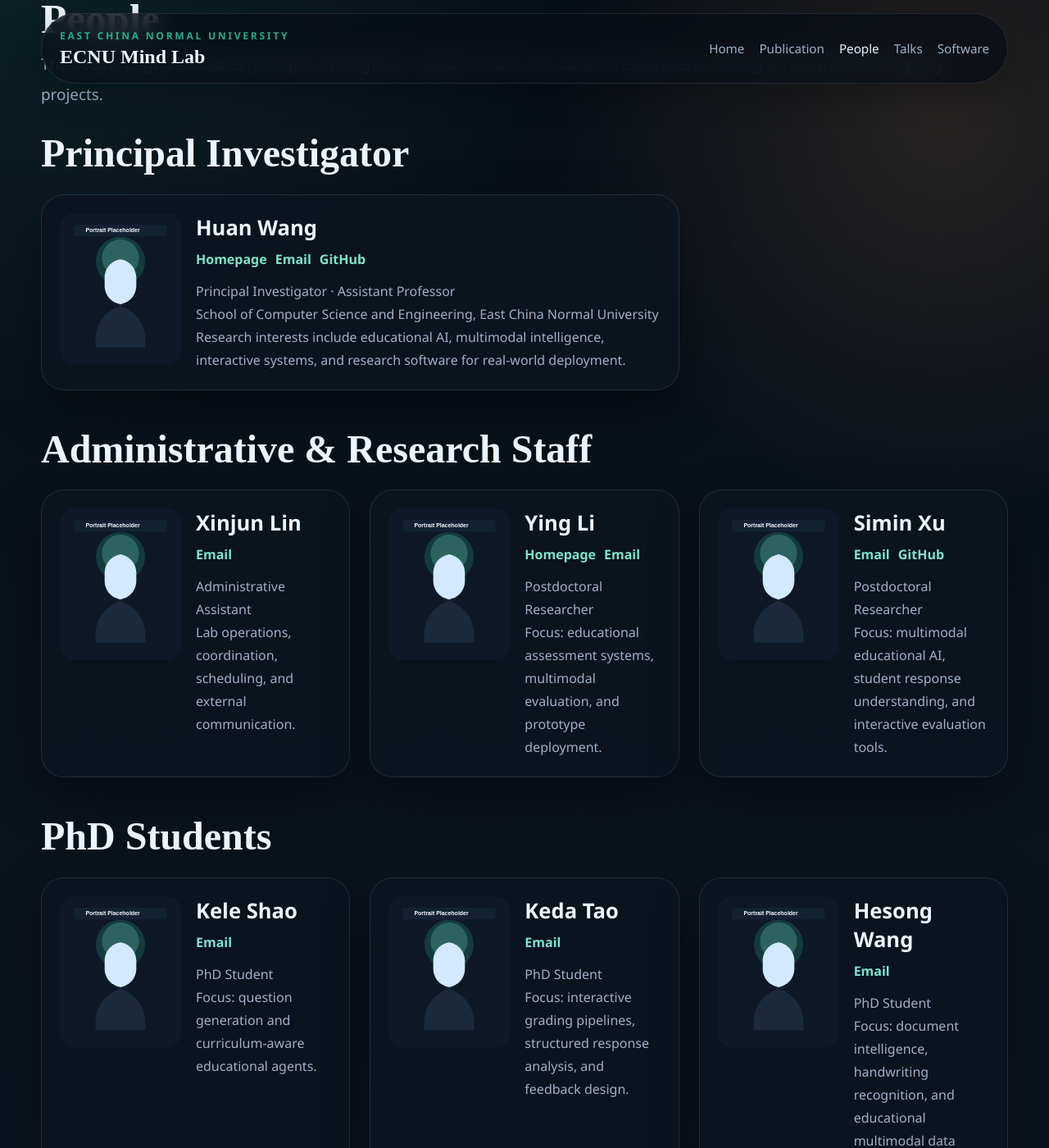
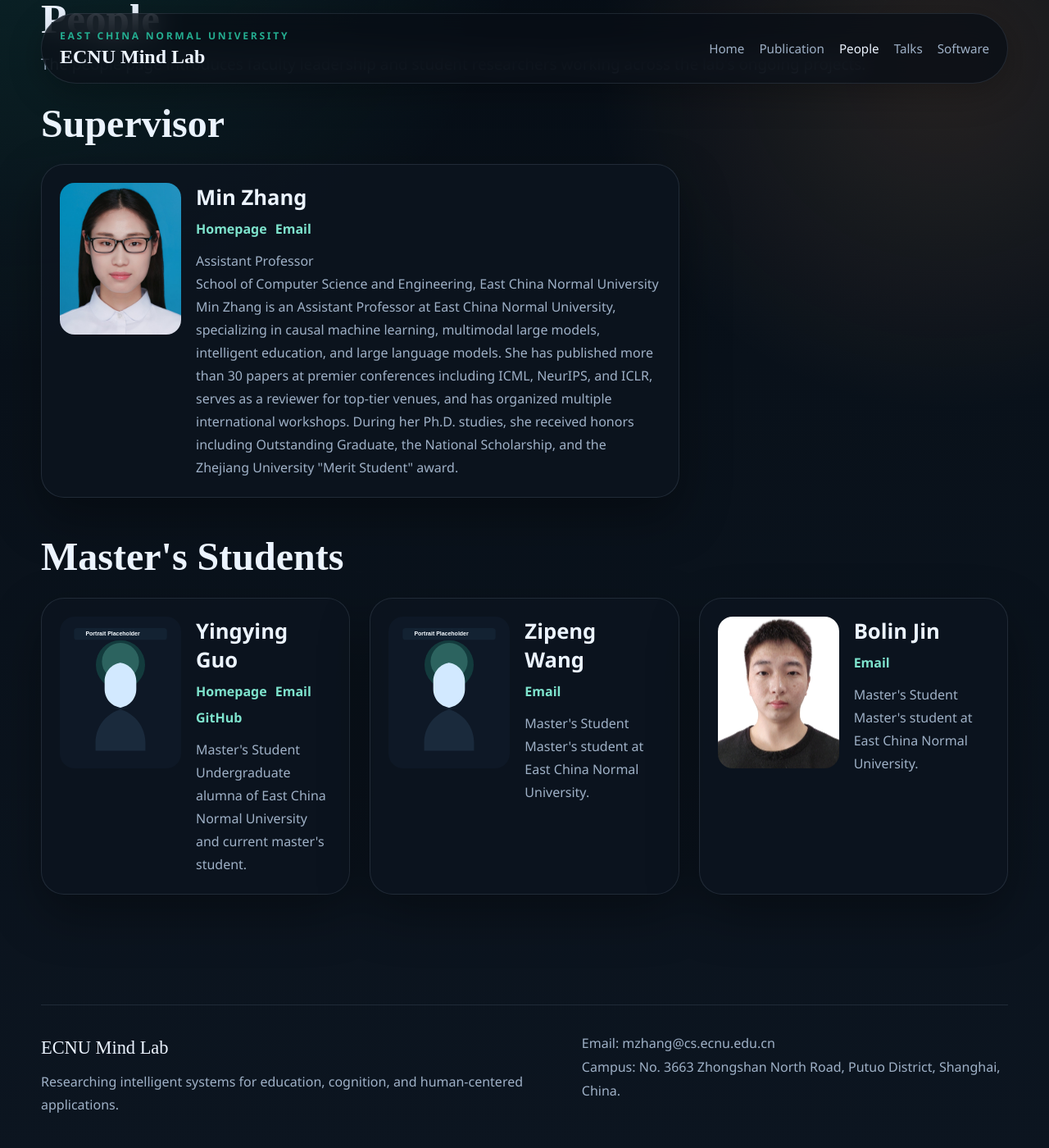
Before and after one commit to Mind-Lab-ECNU/mind-lab-ecnu.github.io, a Jekyll site: the page built from _pages/people.html, in a window 1280 px wide and 1400 px high, scrolled down 219 px. Shown: the whole window at 82% size. Built offline with Jekyll 4.4.1, drawn with Linux system fonts in a browser that asks for light colours.

Commit message:
Update people page profiles

```diff
--- a/_data/people.yml
+++ b/_data/people.yml
@@ -1,71 +1,43 @@
-principal_investigator:
-  - name: Huan Wang
-    role: "Principal Investigator · Assistant Professor"
+supervisors:
+  - name: Min Zhang
+    role: "Assistant Professor"
     affiliation: "School of Computer Science and Engineering, East China Normal University"
-    note: "Research interests include educational AI, multimodal intelligence, interactive systems, and research software for real-world deployment."
+    note: "Min Zhang is an Assistant Professor at East China Normal University, specializing in causal machine learning, multimodal large models, intelligent education, and large language models. She has published more than 30 papers at premier conferences including ICML, NeurIPS, and ICLR, serves as a reviewer for top-tier venues, and has organized multiple international workshops. During her Ph.D. studies, she received honors including Outstanding Graduate, the National Scholarship, and the Zhejiang University \"Merit Student\" award."
+    image: assets/images/people/supervisor-zm.jpg
+    links:
+      - label: Homepage
+        url: https://scholar.google.com/citations?user=5dlWxdUAAAAJ&hl=zh-CN
+        target: _blank
+      - label: Email
+        url: "mailto:mzhang@cs.ecnu.edu.cn"
+
+master_students:
+  - name: Yingying Guo
+    role: "Master's Student"
+    meta: "Undergraduate alumna of East China Normal University and current master's student."
     image: assets/images/person-placeholder.svg
     links:
       - label: Homepage
-        url: https://example.com
+        url: https://scholar.google.com/citations?view_op=list_works&hl=zh-CN&user=nB9Sg58AAAAJ
         target: _blank
       - label: Email
-        url: "mailto:mindlab@placeholder.edu"
+        url: "mailto:709898553@qq.com"
       - label: GitHub
-        url: https://github.com
+        url: https://github.com/sanlongganlu
         target: _blank
 
-staff:
-  - name: Xinjun Lin
-    role: Administrative Assistant
-    meta: "Lab operations, coordination, scheduling, and external communication."
+  - name: Zipeng Wang
+    role: "Master's Student"
+    meta: "Master's student at East China Normal University."
     image: assets/images/person-placeholder.svg
     links:
       - label: Email
-        url: "mailto:mindlab@placeholder.edu"
+        url: "mailto:TFire26138@163.com"
 
-  - name: Ying Li
-    role: Postdoctoral Researcher
-    meta: "Focus: educational assessment systems, multimodal evaluation, and prototype deployment."
-    image: assets/images/person-placeholder.svg
-    links:
-      - label: Homepage
-        url: https://example.com
-        target: _blank
-      - label: Email
-        url: "mailto:mindlab@placeholder.edu"
-
-  - name: Simin Xu
-    role: Postdoctoral Researcher
-    meta: "Focus: multimodal educational AI, student response understanding, and interactive evaluation tools."
-    image: assets/images/person-placeholder.svg
+  - name: Bolin Jin
+    role: "Master's Student"
+    meta: "Master's student at East China Normal University."
+    image: assets/images/people/master-jbl.jpg
     links:
       - label: Email
-        url: "mailto:mindlab@placeholder.edu"
-      - label: GitHub
-        url: https://github.com
-        target: _blank
-
-phd_students:
-  - name: Kele Shao
-    role: PhD Student
-    meta: "Focus: question generation and curriculum-aware educational agents."
-    image: assets/images/person-placeholder.svg
-    links:
-      - label: Email
-        url: "mailto:mindlab@placeholder.edu"
-
-  - name: Keda Tao
-    role: PhD Student
-    meta: "Focus: interactive grading pipelines, structured response analysis, and feedback design."
-    image: assets/images/person-placeholder.svg
-    links:
-      - label: Email
-        url: "mailto:mindlab@placeholder.edu"
-
-  - name: Hesong Wang
-    role: PhD Student
-    meta: "Focus: document intelligence, handwriting recognition, and educational multimodal data processing."
-    image: assets/images/person-placeholder.svg
-    links:
-      - label: Email
-        url: "mailto:mindlab@placeholder.edu"
+        url: "mailto:51285901148@stu.ecnu.edu.cn"
--- a/_pages/people.html
+++ b/_pages/people.html
@@ -8,13 +8,13 @@ description: "People at ECNU Mind Lab."
 <section class="section">
   <div class="page-header-block" data-reveal>
     <h1 class="page-title">People</h1>
-    <p class="page-subtitle">The people page introduces principal investigators, research staff, and student researchers working across the lab's ongoing projects.</p>
+    <p class="page-subtitle">The people page introduces faculty leadership and student researchers working across the lab's ongoing projects.</p>
   </div>
 
   <section class="person-section" data-reveal>
-    <h2 class="person-section-title">Principal Investigator</h2>
+    <h2 class="person-section-title">Supervisor</h2>
     <div class="people-grid">
-      {% for person in site.data.people.principal_investigator %}
+      {% for person in site.data.people.supervisors %}
       <article class="person-card featured">
         <img src="{{ person.image | relative_url }}" alt="{{ person.name }} portrait" />
         <div>
@@ -34,30 +34,9 @@ description: "People at ECNU Mind Lab."
   </section>
 
   <section class="person-section" data-reveal>
-    <h2 class="person-section-title">Administrative &amp; Research Staff</h2>
+    <h2 class="person-section-title">Master's Students</h2>
     <div class="people-grid">
-      {% for person in site.data.people.staff %}
-      <article class="person-card">
-        <img src="{{ person.image | relative_url }}" alt="{{ person.name }} portrait" />
-        <div>
-          <div class="person-name">{{ person.name }}</div>
-          <div class="person-links">
-            {% for link in person.links %}
-            <a href="{{ link.url }}"{% if link.target %} target="{{ link.target }}" rel="noreferrer"{% endif %}>{{ link.label }}</a>
-            {% endfor %}
-          </div>
-          <p class="person-role">{{ person.role }}</p>
-          <p class="person-meta">{{ person.meta }}</p>
-        </div>
-      </article>
-      {% endfor %}
-    </div>
-  </section>
-
-  <section class="person-section" data-reveal>
-    <h2 class="person-section-title">PhD Students</h2>
-    <div class="people-grid">
-      {% for person in site.data.people.phd_students %}
+      {% for person in site.data.people.master_students %}
       <article class="person-card">
         <img src="{{ person.image | relative_url }}" alt="{{ person.name }} portrait" />
         <div>
```
Also changed, not shown: assets/images/people/master-jbl.jpg (added), assets/images/people/supervisor-zm.jpg (added).
